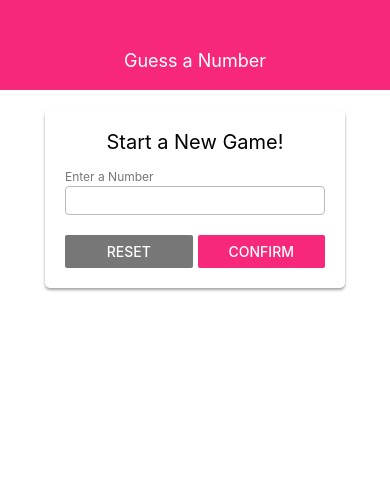
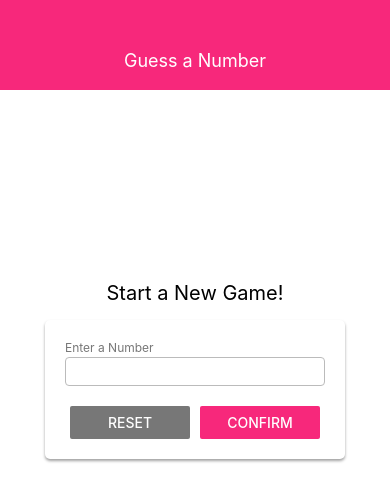
Before and after one commit to SirPeace/rn-guess-number, a React Native app: screen / in a window 390 px wide. Shown: the top 502 px of the page. Built offline with nearby package versions, Linux system fonts and the light colour scheme.

Commit message:
Complete app

```diff
--- a/App.tsx
+++ b/App.tsx
@@ -3,14 +3,14 @@ import { StatusBar } from "expo-status-bar"
 import { StyleSheet, Text, View } from "react-native"
 
 import { Header } from "./components/Header"
-import { StartGameScreen } from "./screens/StartGameScreen"
+import { ScreenRouter } from "./screens/ScreenRouter"
 
 export default function App() {
   return (
     <View style={styles.container}>
       <Header title="Guess a Number" />
 
-      <StartGameScreen />
+      <ScreenRouter />
 
       <StatusBar style="auto" />
     </View>
--- /dev/null
+++ b/constants/gameRules.ts
@@ -0,0 +1,4 @@
+export default {
+  minNumber: 1,
+  maxNumber: 99,
+}
--- /dev/null
+++ b/contexts/ScreenRouterContext.ts
@@ -0,0 +1,10 @@
+import React from "react"
+import { Route } from "../screens/ScreenRouter"
+
+type ScreenRouterContext = {
+  setRoute: React.Dispatch<React.SetStateAction<Route>>
+}
+
+export const ScreenRouterContext = React.createContext<ScreenRouterContext>(
+  {} as ScreenRouterContext
+)
--- /dev/null
+++ b/screens/GameScreen.tsx
@@ -0,0 +1,138 @@
+import React from "react"
+import { View, Text, StyleSheet, Button, Alert } from "react-native"
+import colors from "../constants/colors"
+import gameRules from "../constants/gameRules"
+import { ScreenRouterContext } from "../contexts/ScreenRouterContext"
+
+type GameScreenProps = {
+  number: number
+}
+
+const exclude: number[] = []
+let triesCount = 0
+
+export const GameScreen: React.FC<GameScreenProps> = ({ number }) => {
+  const [currentGuess, setCurrentGuess] = React.useState(
+    getRandomIntBetween(gameRules.minNumber, gameRules.maxNumber)
+  )
+
+  const { setRoute } = React.useContext(ScreenRouterContext)
+
+  const tryToGuess = (first: number, second: number) => {
+    let randomInt = getRandomIntBetween(first, second)
+
+    for (let i = 0; exclude.includes(randomInt); i++) {
+      randomInt = getRandomIntBetween(first, second)
+    }
+
+    exclude.push(randomInt)
+    triesCount++
+
+    setCurrentGuess(randomInt)
+  }
+
+  if (currentGuess === number) {
+    Alert.alert(
+      "Game finished!",
+      `Computer found out your guessed number ${number} in ${triesCount} tries.`,
+      [
+        {
+          text: "Back to menu",
+          style: "cancel",
+          onPress: () => setRoute({ name: "startGame" }),
+        },
+      ]
+    )
+  }
+
+  return (
+    <View style={styles.screen}>
+      <View style={styles.container}>
+        <Text>Opponent's guess</Text>
+        <View style={styles.guessContainer}>
+          <Text style={styles.guessValue}>{currentGuess}</Text>
+        </View>
+        <View style={styles.buttonsContainer}>
+          <View style={styles.button}>
+            <Button
+              onPress={() => tryToGuess(gameRules.minNumber, currentGuess)}
+              title="Lower"
+              color={colors.secondary}
+            />
+          </View>
+          <View style={styles.button}>
+            <Button
+              onPress={() => tryToGuess(currentGuess + 1, gameRules.maxNumber)}
+              title="Greater"
+              color={colors.primary}
+            />
+          </View>
+        </View>
+      </View>
+
+      <View style={styles.backButton}>
+        <Button
+          title="Back to menu"
+          onPress={() => setRoute({ name: "startGame" })}
+        />
+      </View>
+    </View>
+  )
+}
+
+const styles = StyleSheet.create({
+  screen: {
+    flex: 1,
+    alignItems: "center",
+  },
+
+  container: {
+    flexGrow: 1,
+    alignItems: "center",
+    justifyContent: "center",
+  },
+
+  guessContainer: {
+    borderWidth: 2,
+    borderRadius: 10,
+    borderColor: colors.primary,
+    padding: 20,
+    marginTop: 10,
+    marginBottom: 20,
+  },
+
+  guessValue: {
+    fontSize: 22,
+    color: colors.primary,
+    fontWeight: "bold",
+  },
+
+  backButton: {
+    width: "100%",
+  },
+
+  buttonsContainer: {
+    flexDirection: "row",
+    maxWidth: "85%",
+  },
+
+  button: {
+    flexGrow: 1,
+    marginHorizontal: 5,
+  },
+})
+
+/**
+ * Get a random integer between given values including min value and excluding max value.
+ *
+ * @param first  First number
+ * @param second  Second number
+ */
+function getRandomIntBetween(first: number, second: number): number {
+  const min = Math.round(Math.min(first, second))
+  const max = Math.round(Math.max(first, second))
+
+  let randomInt = Math.floor(Math.random() * (max - min)) + min
+
+  return randomInt
+}
--- /dev/null
+++ b/screens/ScreenRouter.tsx
@@ -0,0 +1,24 @@
+import React from "react"
+import { ScreenRouterContext } from "../contexts/ScreenRouterContext"
+import { GameScreen } from "./GameScreen"
+import { StartGameScreen } from "./StartGameScreen"
+
+export type Route = {
+  name: string
+  params?: {
+    [k: string]: any
+  }
+}
+
+export const ScreenRouter: React.FC = () => {
+  const [route, setRoute] = React.useState<Route>({
+    name: "startGame",
+  })
+
+  return (
+    <ScreenRouterContext.Provider value={{ setRoute }}>
+      {route.name === "startGame" && <StartGameScreen />}
+      {route.name === "game" && <GameScreen number={route.params?.number} />}
+    </ScreenRouterContext.Provider>
+  )
+}
--- a/screens/StartGameScreen.tsx
+++ b/screens/StartGameScreen.tsx
@@ -6,25 +6,52 @@ import {
   Button,
   TouchableWithoutFeedback,
   Keyboard,
+  Alert,
 } from "react-native"
 
 import { Card } from "../components/UI/Card"
 import { Input } from "../components/UI/Input"
 import colors from "../constants/colors"
+import gameRules from "../constants/gameRules"
+import { ScreenRouterContext } from "../contexts/ScreenRouterContext"
 
 export const StartGameScreen: React.FC = () => {
   const [numberToGuess, setNumberToGuess] = React.useState("")
+  const { setRoute } = React.useContext(ScreenRouterContext)
 
   const onNumberChange = (value: string) => {
     setNumberToGuess(value.replace(/[^0-9]/g, ""))
   }
 
+  const onConfirm = () => {
+    Keyboard.dismiss()
+
+    let number = Number.parseInt(numberToGuess)
+
+    if (
+      Number.isNaN(number) ||
+      number < gameRules.minNumber ||
+      number > gameRules.maxNumber
+    ) {
+      return Alert.alert(
+        "Invalid number",
+        `Type in integer between ${gameRules.minNumber} and ${gameRules.maxNumber}`,
+        [{ text: "OK", onPress: () => setNumberToGuess("") }]
+      )
+    }
+
+    setRoute({
+      name: "game",
+      params: { number },
+    })
+  }
+
   return (
     <TouchableWithoutFeedback onPress={Keyboard.dismiss}>
       <View style={styles.screen}>
-        <Card style={styles.card}>
+        <View style={{ marginTop: "-50%" }}>
           <Text style={styles.cardTitle}>Start a New Game!</Text>
-          <View>
+          <Card style={styles.card}>
             <View style={{ marginBottom: 20 }}>
               <Input
                 label="Enter a Number"
@@ -35,15 +62,23 @@ export const StartGameScreen: React.FC = () => {
             </View>
 
             <View style={{ flexDirection: "row" }}>
-              <View style={{ flex: 1, marginRight: 5 }}>
-                <Button title="Reset" color={colors.secondary} />
+              <View style={styles.button}>
+                <Button
+                  onPress={() => setNumberToGuess("")}
+                  title="Reset"
+                  color={colors.secondary}
+                />
               </View>
-              <View style={{ flex: 1 }}>
-                <Button title="Confirm" color={colors.primary} />
+              <View style={styles.button}>
+                <Button
+                  onPress={onConfirm}
+                  title="Confirm"
+                  color={colors.primary}
+                />
               </View>
             </View>
-          </View>
-        </Card>
+          </Card>
+        </View>
       </View>
     </TouchableWithoutFeedback>
   )
@@ -52,8 +87,8 @@ export const StartGameScreen: React.FC = () => {
 const styles = StyleSheet.create({
   screen: {
     flex: 1,
+    justifyContent: "center",
     alignItems: "center",
-    marginTop: 20,
   },
 
   card: {
@@ -66,4 +101,9 @@ const styles = StyleSheet.create({
     textAlign: "center",
     marginBottom: 15,
   },
+
+  button: {
+    flex: 1,
+    marginHorizontal: 5,
+  },
 })
```
